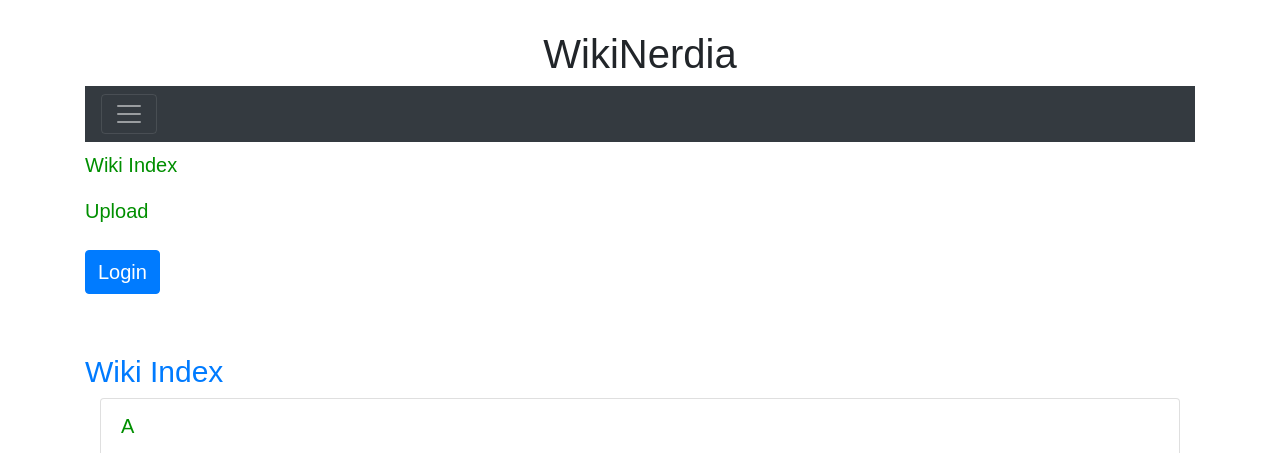
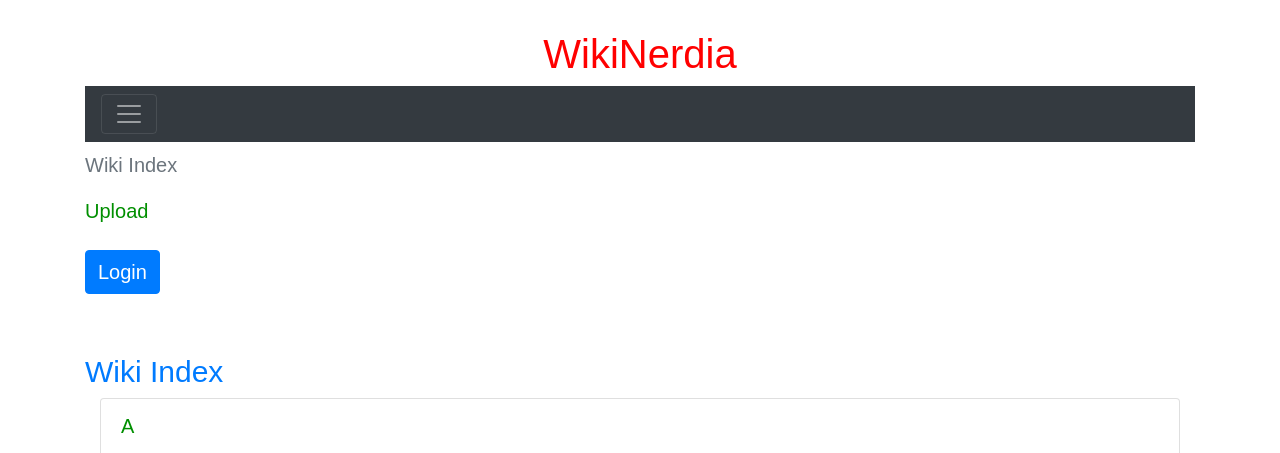
Before and after one commit to NathanMace7/wiki2, a Django app: page /wiki/ in a window 1280 px wide, after a click that opens the changed part. Shown: the top 453 px of the page. Run offline with Django 3.2, Linux system fonts and the light colour scheme; data comes from the database, SQL or seed files in the repository; both versions use the stored data as it was after the commit; some libraries are stand-ins or nearby versions; some web fonts are replaced.

Commit message:
Improved Styling

```diff
--- a/mysite/wiki/templates/wiki/base.html
+++ b/mysite/wiki/templates/wiki/base.html
@@ -13,7 +13,7 @@
         <link href="https://fonts.googleapis.com/css?family=Days+One" rel="stylesheet"><br>
 
         <!--Title-->
-        <h1 style="text-align: center;">WikiNerdia</h1>
+        <h1 style="text-align: center; color: red;">WikiNerdia</h1>
 
     </header>
 
--- a/mysite/wiki/templates/wiki/index.html
+++ b/mysite/wiki/templates/wiki/index.html
@@ -15,7 +15,7 @@
 <div class="pos-f-t">
     <div class="collapse" id="navbarToggleExternalContent">
         <ul class="navbar-nav mr-auto">
-            <li class="nav-item active"><a class="nav-link" href="{% url 'wiki:index' %}" style="font-size: 20px;">Wiki Index<span class="sr-only">(current)</span></a></li>
+            <li class="nav-item active"><a class="nav-link disabled" href="{% url 'wiki:index' %}" style="font-size: 20px;">Wiki Index<span class="sr-only">(current)</span></a></li>
             <li class="nav-item active"><a class="nav-link" href="{% url 'wiki:upload_page' %}" style="font-size: 20px;">Upload<span class="sr-only">(current)</span></a></li>
             <li class="nav-item active"><a class="nav-link" href="#"><span class="sr-only">(current)</span></a></li>
             <li>
--- a/mysite/wiki/templates/wiki/upload.html
+++ b/mysite/wiki/templates/wiki/upload.html
@@ -60,7 +60,7 @@
         <div class="collapse" id="navbarToggleExternalContent">
             <ul class="navbar-nav mr-auto">
                 <li class="nav-item active"><a class="nav-link" href="{% url 'wiki:index' %}" style="font-size: 20px;">Wiki Index<span class="sr-only">(current)</span></a></li>
-                <li class="nav-item active"><a class="nav-link" href="{% url 'wiki:upload_page' %}" style="font-size: 20px;">Upload<span class="sr-only">(current)</span></a></li>
+                <li class="nav-item active"><a class="nav-link disabled" href="{% url 'wiki:upload_page' %}" style="font-size: 20px;">Upload<span class="sr-only">(current)</span></a></li>
                 <li class="nav-item active"><a class="nav-link" href="#"><span class="sr-only">(current)</span></a></li>
                 <li>
                     <!--Login / Logout Button-->
```
Also changed, not shown: mysite/db.sqlite3.
